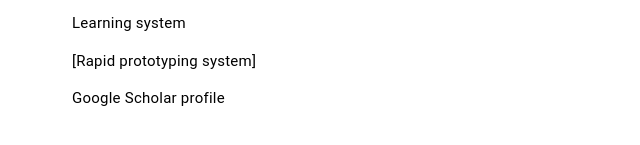
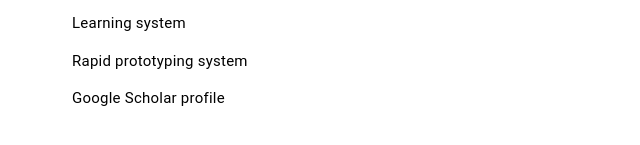
Before and after one commit to giorgallidis/jneo, a Gatsby site: page /publications/ in a window 1280 px wide. Shown: the part 1022-1167 px from the top of the page, 0-640 px from the left. Built offline with nearby package versions, Linux system fonts and the light colour scheme; Gatsby itself is replaced by a stand-in of ours; some packages are replaced by stand-ins of ours.

Commit message:
Update publications.md

```diff
--- a/content/publications.md
+++ b/content/publications.md
@@ -13,6 +13,6 @@
 
 [Learning system](/project2)
 
-<a href="https://www.notion.so/Problem-Discovery-Definition-Pre-Idea-5a7cd074d9fa4404bd5d4deb0c669611">[Rapid prototyping system]</a>
+<a href="https://www.notion.so/Rapid-Prototyping-System-020149df896049a4b9ab05f868901b55">Rapid prototyping system</a>
 
 [Google Scholar profile](/project3)
```
